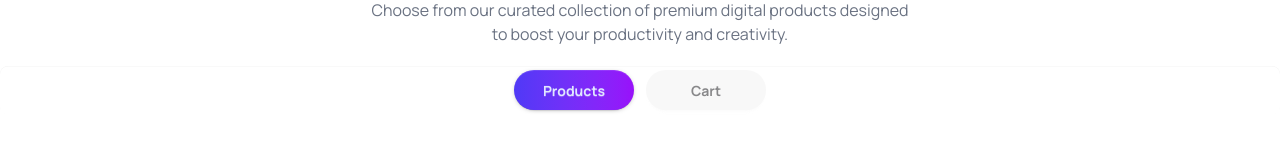
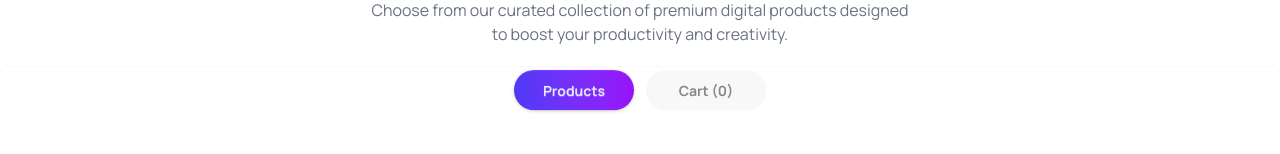
Before and after one commit to fahadmain/B13-A6, a React (Vite) app: page / in a window 1280 px wide. Shown: the part 798-952 px from the top of the page. Built offline with nearby package versions, Linux system fonts and the light colour scheme.

Commit message:
toastify added

```diff
--- a/src/App.jsx
+++ b/src/App.jsx
@@ -37,7 +37,7 @@ function App() {
         {/* name of each tab group should be unique */}
         <div className="tabs tabs-box justify-center bg-transparent mb-16 gap-3">
           <input onClick={()=> setActiveTab("products")} type="radio" name="my_tabs_1" className="tab rounded-full w-30 checked:bg-linear-to-r from-indigo-600 to-purple-600 font-bold btn" aria-label="Products" defaultChecked />
-          <input onClick={()=> setActiveTab("cart")} type="radio" name="my_tabs_1" className="tab rounded-full w-30 checked:bg-linear-to-r from-indigo-600 to-purple-600 font-bold btn" aria-label="Cart" />
+          <input onClick={()=> setActiveTab("cart")} type="radio" name="my_tabs_1" className="tab rounded-full w-30 checked:bg-linear-to-r from-indigo-600 to-purple-600 font-bold btn" aria-label={`Cart (${carts.length})`} />
 
         </div>
 
--- a/src/component/Cart.jsx
+++ b/src/component/Cart.jsx
@@ -1,3 +1,4 @@
+import { toast } from "react-toastify";
 
 
 const Cart = ({ carts, setCarts }) => {
@@ -6,11 +7,13 @@ const Cart = ({ carts, setCarts }) => {
 
     const handlePayment = () => {
         setCarts([])
+        toast.success("Payment Successful")
     }
 
     const handleDelete = (item) => {
         const filteredArray = carts.filter(c => c.id !== item.id)
         setCarts(filteredArray)
+        toast.error("Item remove from the cart")
     }
 
     return (
--- a/src/component/ModelCard.jsx
+++ b/src/component/ModelCard.jsx
@@ -1,5 +1,6 @@
 import { Check } from "lucide-react";
 import { useState } from "react";
+import { toast } from "react-toastify";
 
 
 const ModelCard = ({model, carts, setCarts}) => {
@@ -7,6 +8,7 @@ const ModelCard = ({model, carts, setCarts}) => {
     const handleAdded = () =>{
         setIsAdded(true)
         setCarts([...carts, model])
+        toast.success("Item added to cart")
     }
     return (
         <div className='p-5 border border-gray-300 rounded-2xl shadow-2xl'>
```
